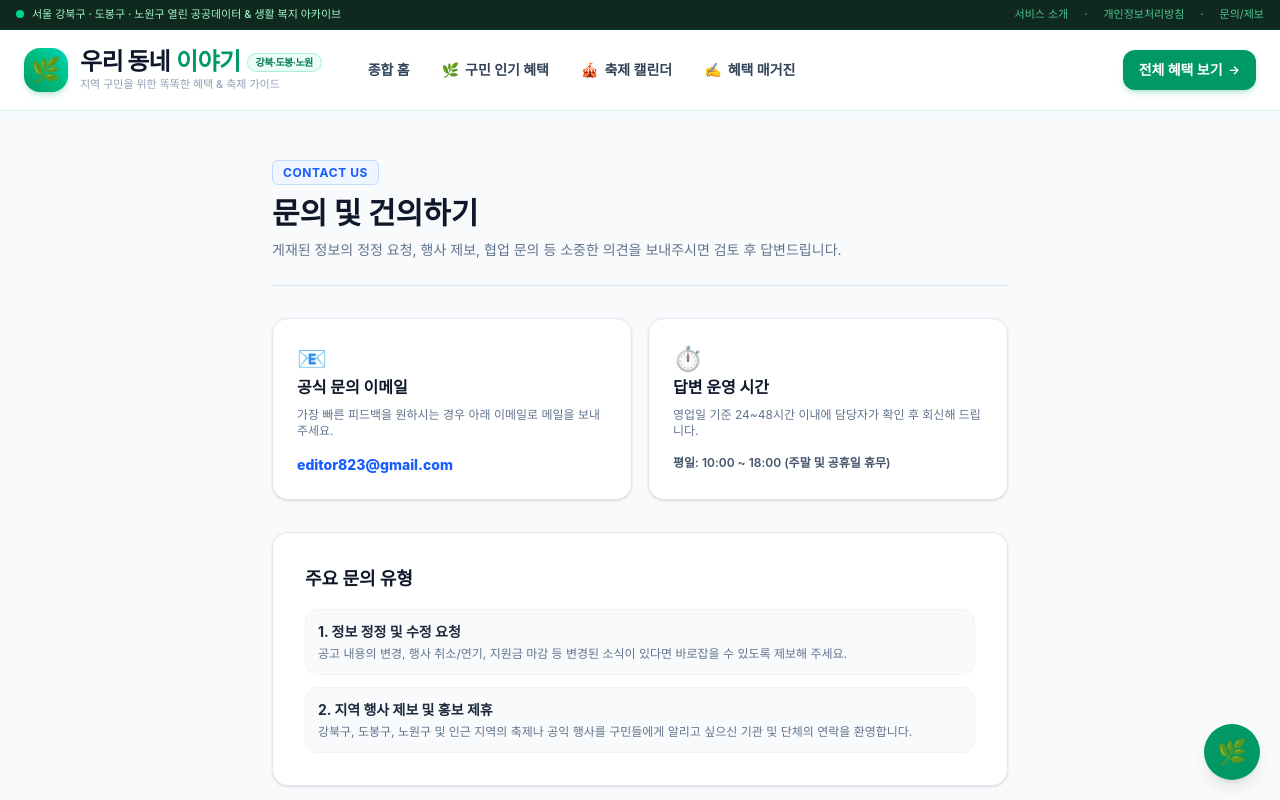
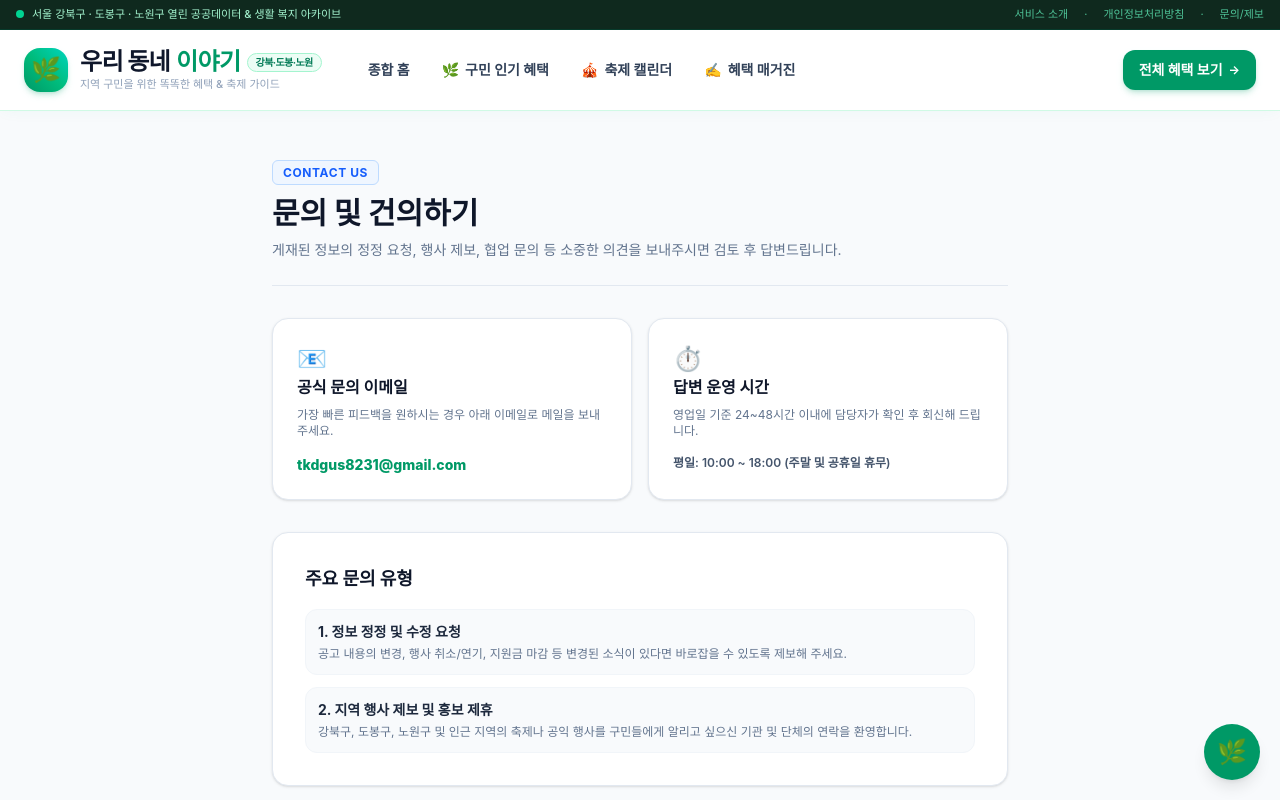
Before and after one commit to editor823/my-local-info_n, a Next.js app: page /contact in a window 1280 px wide. Shown: the top 800 px of the page. Built offline with nearby package versions, Linux system fonts and the light colour scheme.

Commit message:
chore: 공식 문의 이메일 주소 변경 (tkdgus8231@gmail.com)

```diff
--- a/src/app/contact/page.tsx
+++ b/src/app/contact/page.tsx
@@ -34,8 +34,8 @@ export default function ContactPage() {
             <p className="text-xs text-slate-500">
               가장 빠른 피드백을 원하시는 경우 아래 이메일로 메일을 보내주세요.
             </p>
-            <a href="mailto:editor823@gmail.com" className="text-sm font-extrabold text-blue-600 hover:underline pt-2 block">
-              editor823@gmail.com
+            <a href="mailto:tkdgus8231@gmail.com" className="text-sm font-extrabold text-emerald-600 hover:underline pt-2 block">
+              tkdgus8231@gmail.com
             </a>
           </div>
 
--- a/src/app/privacy/page.tsx
+++ b/src/app/privacy/page.tsx
@@ -75,7 +75,7 @@ export default function PrivacyPage() {
             개인정보 침해에 대한 신고나 상담이 필요하신 경우 아래 문의처를 통해 신속하게 답변받으실 수 있습니다.
           </p>
           <p className="text-sm font-semibold text-slate-700">
-            문의 이메일: <a href="mailto:editor823@gmail.com" className="text-blue-600 hover:underline">editor823@gmail.com</a> (운영팀)
+            문의 이메일: <a href="mailto:tkdgus8231@gmail.com" className="text-emerald-600 hover:underline font-semibold">tkdgus8231@gmail.com</a> (운영팀)
           </p>
         </section>
 
```
